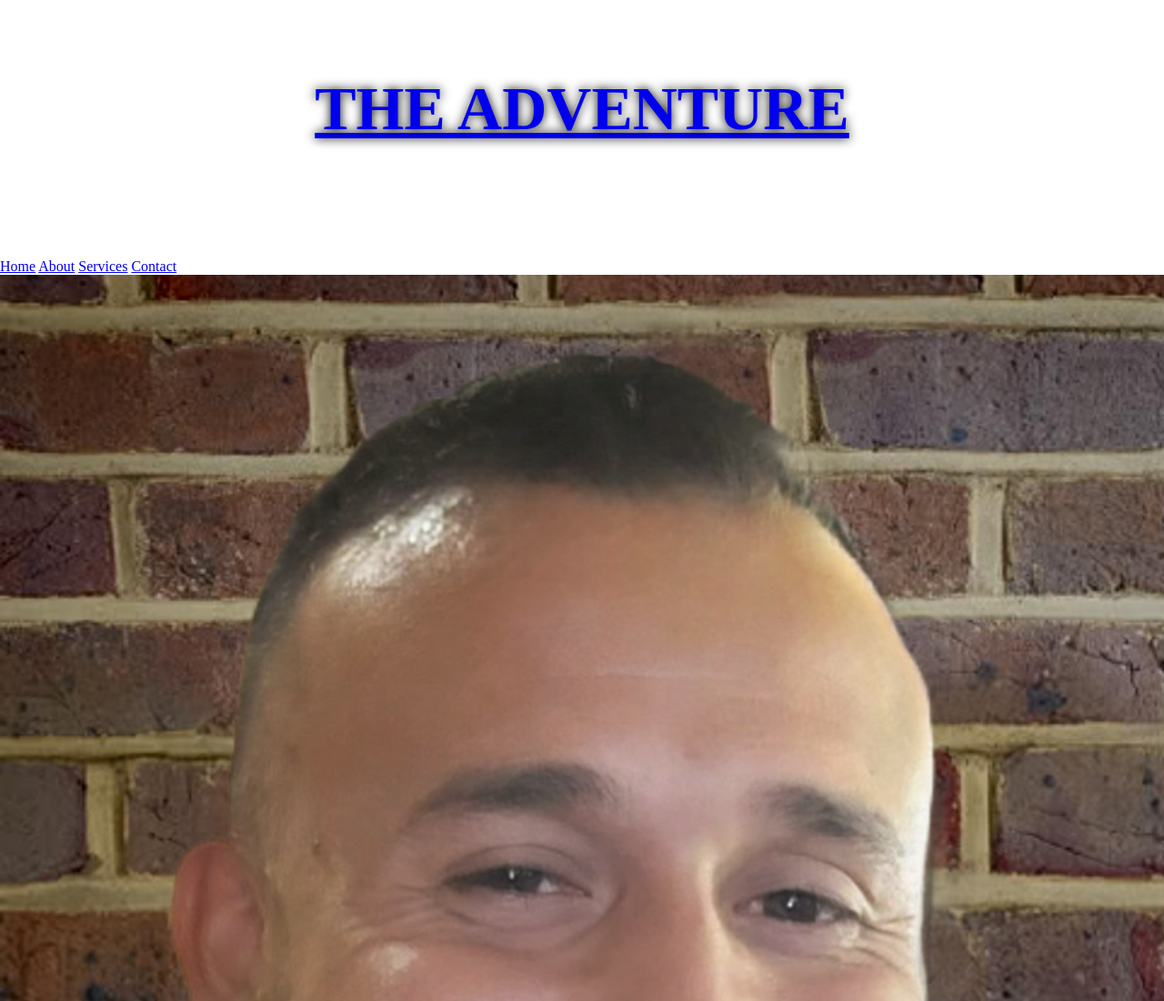
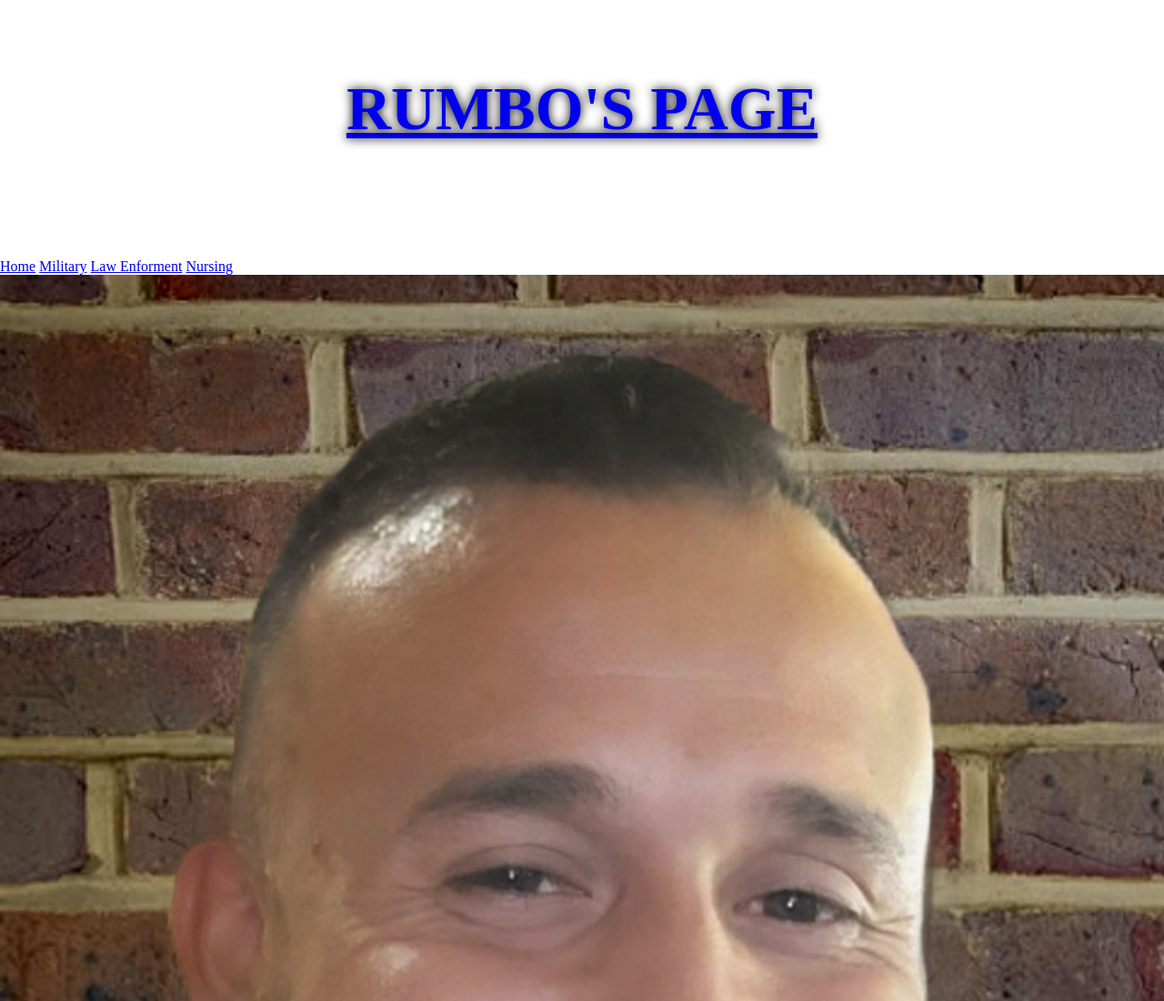
Before and after one commit to 1class24/1class24.github.io, a plain HTML site: page index.html in a window 1280 px wide. Shown: the top 1100 px of the page at 91% size. Drawn offline with nearby package versions, Linux system fonts and the light colour scheme; files whose address does not match are found by name.

Commit message:
Update index.html

```diff
--- a/index.html
+++ b/index.html
@@ -13,12 +13,12 @@
 <body>
   <div>
   	<header>
-		  <h1><a href="index.html">The Adventure</a></h1>
+		  <h1><a href="index.html">Rumbo's Page</a></h1>
 		  <nav>
 		  	<a href="index.html">Home</a>
-		  	<a href="about.html">About</a>
-		  	<a href="services.html">Services</a>
-		  	<a href="contact.html">Contact</a>
+		  	<a href="military.html">Military</a>
+		  	<a href="law-enforcement.html">Law Enforment</a>
+		  	<a href="nursing.html">Nursing</a>
 	  	</nav>
   	</header>
   </div>
```
